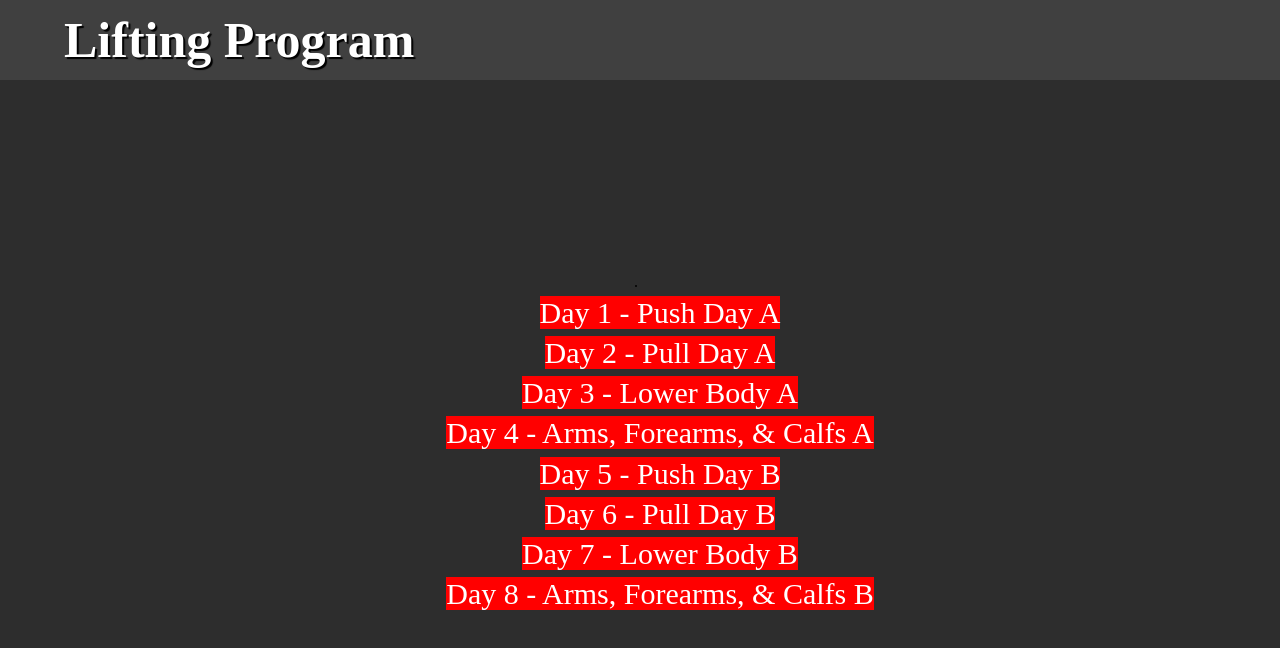
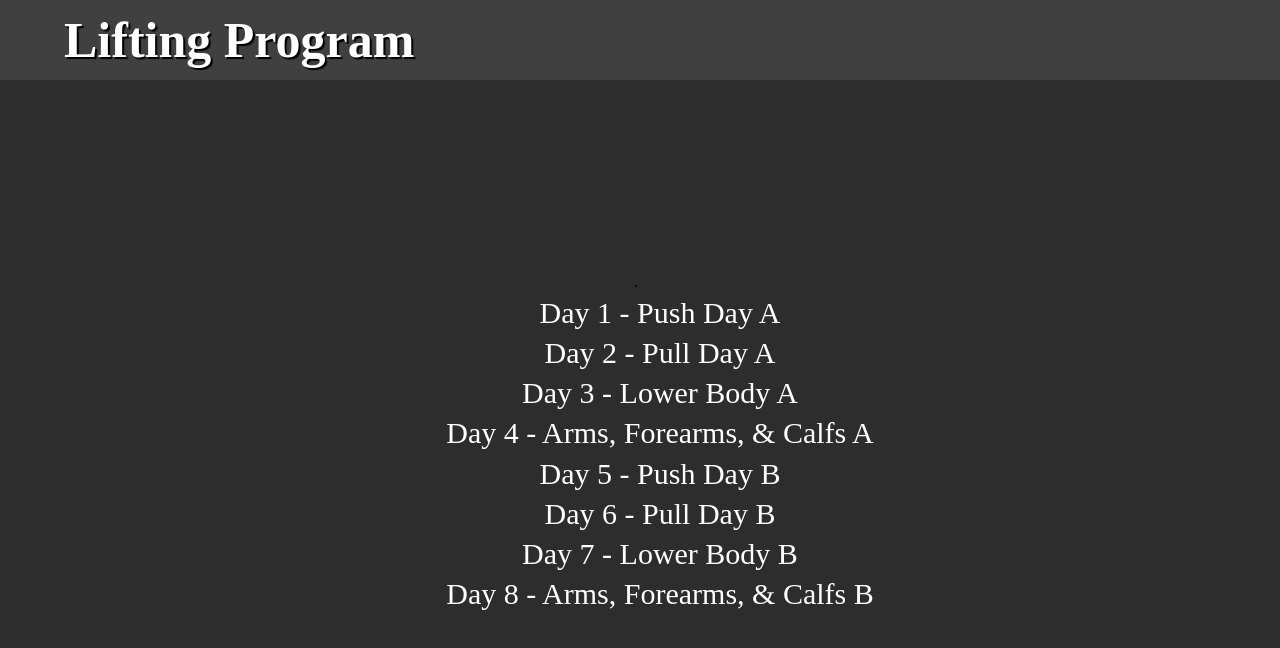
Before and after one commit to DylanFerger/Personal-Lifting-API, a website: page index.html in a window 1280 px wide. Drawn offline with Linux system fonts and the light colour scheme; no server answers.

Commit message:
finishing touches on menu

```diff
--- a/public/style.css
+++ b/public/style.css
@@ -53,14 +53,11 @@ a{
     text-decoration: none;
     font-size: 3rem;
     color: white;
-    margin-top: 0.5rem;
-    background-color: red;
-    transform-origin: bottom right;
-    transition: transform 0.2s ease-in-out;
+    margin-top: 0.75rem;
+    transition: all 0.2s ease-in-out;
 }
 
 a:hover{
-    transform-origin: bottom left;
     transform: scale(1.2);
 }
 
```
